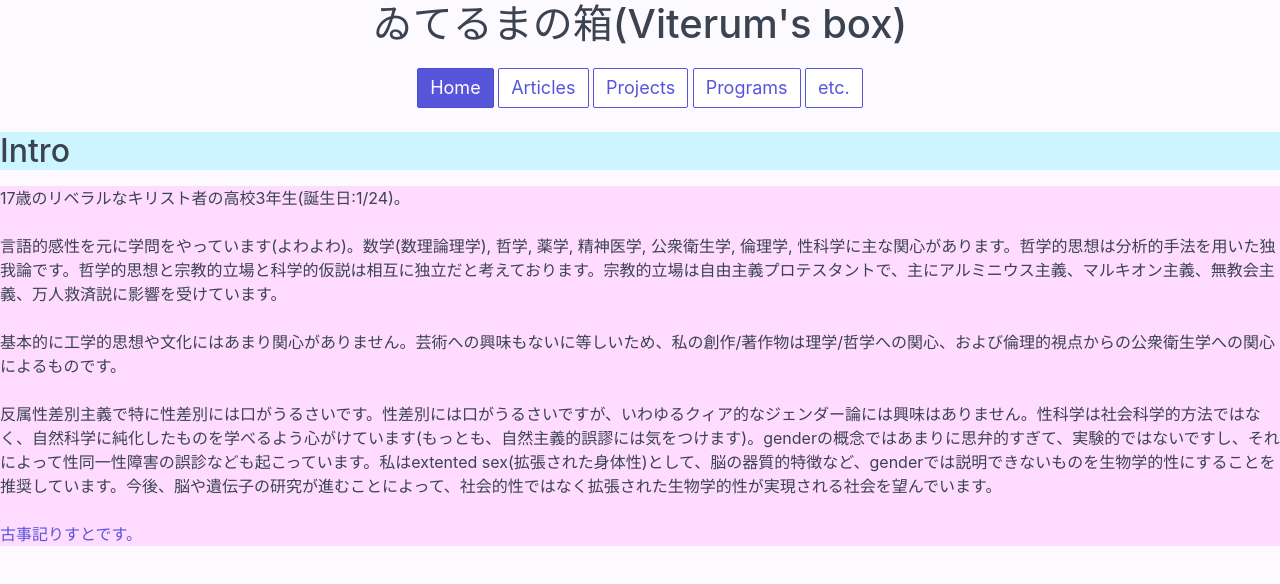
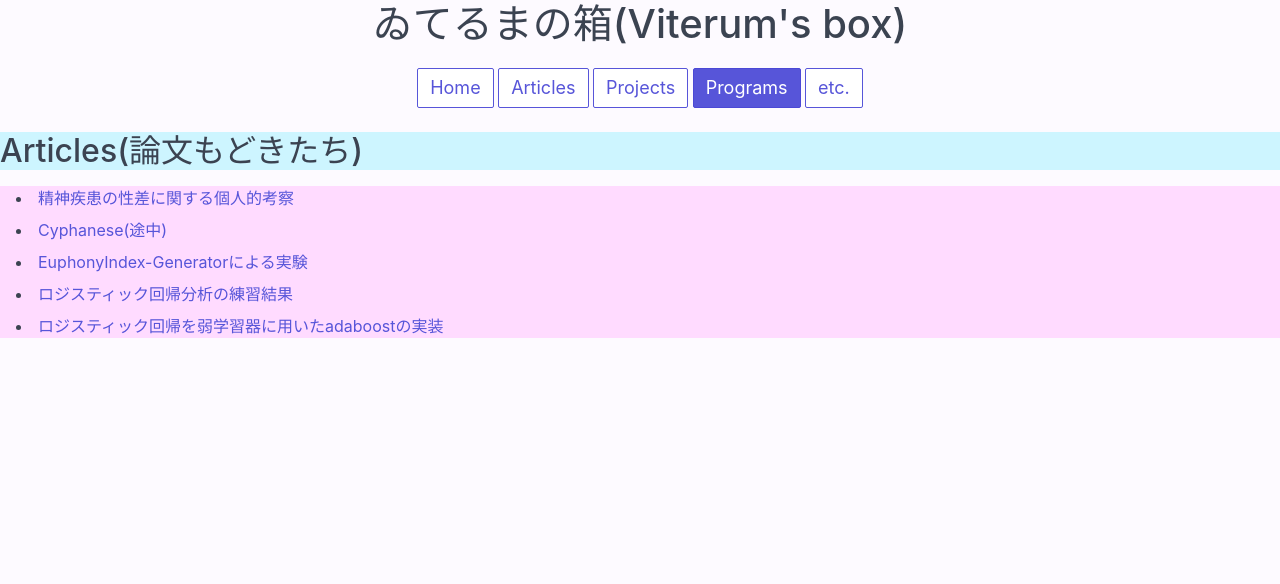
Before and after one commit to anosatsuk124/pages, a plain HTML site: page Programs/index.html in a window 1280 px wide. Drawn offline with nearby package versions, Linux system fonts and the light colour scheme.

Commit message:
chage URI

```diff
--- a/Programs/index.html
+++ b/Programs/index.html
@@ -6,6 +6,7 @@
         <link rel="stylesheet" href="https://unpkg.com/spectre.css/dist/spectre-exp.min.css">
         <link rel="stylesheet" href="https://unpkg.com/spectre.css/dist/spectre-icons.min.css">
         <link rel="stylesheet" href="../index.css">
+        <meta name="viewport" content="width=device-width,initial-scale=1">
         <meta charset="UTF-8">
         <title>Box</title>
     </head>
@@ -13,25 +14,37 @@
         <h1>ゐてるまの箱(Viterum's box)</h1>
 
         <div class="button_wrapper">
-        <button onclick="location.href='https://anosatsuk124.github.io/pages/index.html'" class="btn btn-primary btn-lg">Home</button>
-        <button onclick="location.href='https://anosatsuk124.github.io/pages/Articles/index.html'" class="btn btn-lg">
+        <button onclick="location.href='../index.html'" class="btn btn-lg">Home</button>
+        <button onclick="location.href='../Articles/index.html'" class="btn btn-lg">
             Articles</button>
-        <button onclick="location.href='https://anosatsuk124.github.io/pages/Projects/index.html'" class="btn btn-lg">
+        <button onclick="location.href='../Projects/index.html'" class="btn btn-lg">
             Projects</button>
-        <button onclick="location.href='https://anosatsuk124.github.io/pages/Programs/index.html'" class="btn btn-lg">
+        <button onclick="location.href='./index.html'" class="btn btn-primary btn-lg">
             Programs</button>
-        <button onclick="location.href='https://anosatsuk124.github.io/pages/etc/index.html'" class="btn btn-lg">
+        <button onclick="location.href='../etc/index.html'" class="btn btn-lg">
             etc.</button>
         </div>
 
         <p></p>
-        <h2 class="subtitle">Intro</h2>
+        <h2 class="subtitle">Articles(論文もどきたち)</h2>
         <div class="viterumscolor">
-            <p>17歳のリベラルなキリスト者の高校3年生(誕生日:1/24)。</p>
-            <p>言語的感性を元に学問をやっています(よわよわ)。数学(数理論理学), 哲学, 薬学, 精神医学, 公衆衛生学, 倫理学, 性科学に主な関心があります。哲学的思想は分析的手法を用いた独我論です。哲学的思想と宗教的立場と科学的仮説は相互に独立だと考えております。宗教的立場は自由主義プロテスタントで、主にアルミニウス主義、マルキオン主義、無教会主義、万人救済説に影響を受けています。</p>
-            <p>基本的に工学的思想や文化にはあまり関心がありません。芸術への興味もないに等しいため、私の創作/著作物は理学/哲学への関心、および倫理的視点からの公衆衛生学への関心によるものです。</p>
-            <p>反属性差別主義で特に性差別には口がうるさいです。性差別には口がうるさいですが、いわゆるクィア的なジェンダー論には興味はありません。性科学は社会科学的方法ではなく、自然科学に純化したものを学べるよう心がけています(もっとも、自然主義的誤謬には気をつけます)。genderの概念ではあまりに思弁的すぎて、実験的ではないですし、それによって性同一性障害の誤診なども起こっています。私はextented sex(拡張された身体性)として、脳の器質的特徴など、genderでは説明できないものを生物学的性にすることを推奨しています。今後、脳や遺伝子の研究が進むことによって、社会的性ではなく拡張された生物学的性が実現される社会を望んでいます。</p>
-            <a href="https://www.amazon.co.jp/hz/wishlist/ls/1CUJH4CU249SD?ref_=wl_share">古事記りすとです。</a>
+            <ul>
+                <li><a href="https://anosatsuk124.github.io/mental_about_sex/mentalillness.pdf">
+                精神疾患の性差に関する個人的考察
+                </a></li>
+                <li><a href="https://anosatsuk124.github.io/Cyphanese/Cyphanese-Articles/document.pdf">
+                Cyphanese(途中)
+                </a></li>
+                <li><a href="https://anosatsuk124.github.io/Cyphanese/EuphonyIndex-Generator/">
+                    EuphonyIndex-Generatorによる実験
+                </a></li>
+                <li><a href="https://anosatsuk124.github.io/Cyphanese/EuphonyIndex-Generator/Projects/Logistic-Regression/Logistic-regression-analysis.html">
+                    ロジスティック回帰分析の練習結果
+                </a></li>
+                <li><a href="https://anosatsuk124.github.io/Cyphanese/EuphonyIndex-Generator/Projects/Newmodel/adaboost.html">
+                    ロジスティック回帰を弱学習器に用いたadaboostの実装
+                </a></li>
+            </ul>
         </div>
 
     </body>
```
Also changed, not shown: Articles/index.html (+5 -5 lines), Projects/index.html (+24 -11 lines), etc/index.html (+24 -11 lines), index.html (+5 -5 lines).
